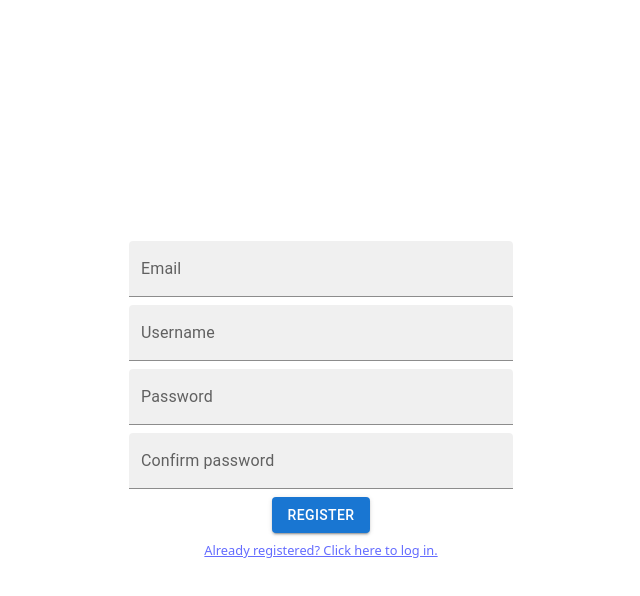
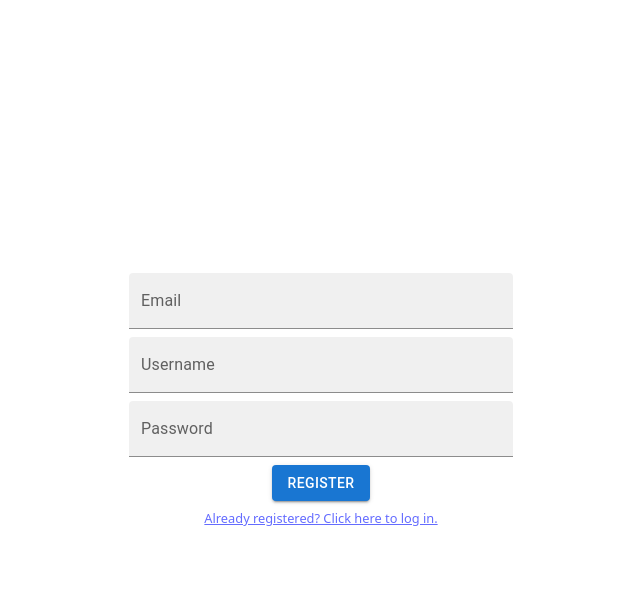
Before and after one commit to LauraSalakari/dungeon-diary-frontend, a React app: page / in a window 1280 px wide. Both pictures are taken after a click on the link "Not yet registered? Click here to create an account.". Shown: the top 596 px of the page, without its empty margins (319-959 px from the left). Built offline with nearby package versions, Linux system fonts and the light colour scheme; the HTML template or start-up script is replaced by a standard one.

Commit message:
enter works in login and registration, reg redirects to login page on success

```diff
--- a/src/auth/Login.tsx
+++ b/src/auth/Login.tsx
@@ -4,13 +4,23 @@ import {LoginForm} from "./LoginForm.tsx"
 import {RegistrationForm} from "./RegistrationForm.tsx"
 
 export const Login: React.FC = () => {
-    const [loginState, setLoginState] = useState(true)
+    const [loginState, setLoginState] = useState(true) // true = logging in, false = registering
 
 
-    return <div className="login" style={{minHeight: "100dvh", display: "flex", justifyContent: "center", alignItems: "center", flexDirection: "column"}}>
+    return <div className="login" style={{
+        minHeight: "100dvh",
+        display: "flex",
+        justifyContent: "center",
+        alignItems: "center",
+        flexDirection: "column",
+    }}>
         <div style={{display: "inline-flex", flexDirection: "column", justifyContent: "center"}}>
-            {loginState ? <LoginForm/> : <RegistrationForm/>}
-            <a onClick={() => setLoginState(prev => !prev)} style={{fontSize: "0.8em", textAlign: "center", marginTop: 8}}>{loginState ? "Not yet registered? Click here to create an account." : "Already registered? Click here to log in."}</a>
+            {loginState ? <LoginForm/> : <RegistrationForm returnToLogin={() => {setLoginState(true)}}/>}
+            <a onClick={() => setLoginState(prev => !prev)} style={{
+                fontSize: "0.8em",
+                textAlign: "center",
+                marginTop: 8,
+            }}>{loginState ? "Not yet registered? Click here to create an account." : "Already registered? Click here to log in."}</a>
         </div>
     </div>
 }
--- a/src/auth/LoginForm.tsx
+++ b/src/auth/LoginForm.tsx
@@ -6,12 +6,12 @@ import {useNavigate} from "react-router"
 import api from "./api.ts"
 
 export const LoginForm = () => {
-    const [email, setEmail] = useState('')
-    const [password, setPassword] = useState('')
+    const [email, setEmail] = useState("")
+    const [password, setPassword] = useState("")
 
     const navigate = useNavigate()
 
-    const login = (e: MouseEvent) => {
+    const login = (e: SubmitEvent) => {
         e.preventDefault()
 
         api.post("/login", {
@@ -19,15 +19,19 @@ export const LoginForm = () => {
             password: password,
         }).then(res => {
             setToken(res.data.access_token)
-            navigate("/home", { replace: true })
+            setEmail("")
+            setPassword("")
+            navigate("/home", {replace: true})
         }).catch(err => console.log(err))
     }
 
-    return <div style={{ display: "flex", flexDirection: "column", gap: 8, width: "30vw", minWidth: 250 }}>
-        <TextField variant="filled" label="Email" value={email} onChange={(e) => setEmail(e.target.value)} />
-        <TextField variant="filled" label="Password" value={password} onChange={(e) => setPassword(e.target.value)} type='password' />
+    return <form onSubmit={e => login(e as unknown as SubmitEvent)}
+                 style={{display: "flex", flexDirection: "column", gap: 8, width: "30vw", minWidth: 250}}>
+        <TextField variant="filled" label="Email" value={email} onChange={(e) => setEmail(e.target.value)}/>
+        <TextField variant="filled" label="Password" value={password} onChange={(e) => setPassword(e.target.value)}
+                   type="password"/>
         <div style={{"display": "flex", justifyContent: "center"}}>
-            <Button variant="contained" onClick={e => login(e as unknown as MouseEvent)}>Log In</Button>
+            <Button variant="contained" type={"submit"}>Log In</Button>
         </div>
-    </div>
+    </form>
 }
--- a/src/auth/RegistrationForm.tsx
+++ b/src/auth/RegistrationForm.tsx
@@ -1,35 +1,44 @@
+import * as React from "react"
 import {useState} from "react"
 import Button from "@mui/material/Button"
 import TextField from "@mui/material/TextField"
-import {useNavigate} from "react-router"
 import api from "./api.ts"
+import {FormControl} from "@mui/material"
 
-export const RegistrationForm = () => {
-    const [email, setEmail] = useState('')
-    const [password, setPassword] = useState('')
-    const [confirmPassword, setConfirmPassword] = useState('')
-    const [username, setUsername] = useState('')
+interface Props {
+    returnToLogin: () => void
+}
 
-    const navigate = useNavigate()
+export const RegistrationForm: React.FC<Props> = (props) => {
+    const [email, setEmail] = useState("")
+    const [password, setPassword] = useState("")
+    const [username, setUsername] = useState("")
 
-    const register = (e: MouseEvent) => {
+    const register = (e: SubmitEvent) => {
         e.preventDefault()
 
         api.post("/register", {
-            email: email, password: password, username: username
-        }).then((res) => {
-            console.log(res)
-            navigate("/")
+            email: email, password: password, username: username,
+        }).then(() => {
+            setEmail("")
+            setUsername("")
+            setPassword("")
+            props.returnToLogin()
         }).catch(err => console.log(err))
     }
 
-    return <div style={{display: "flex", flexDirection: "column", gap: 8, width: "30vw", minWidth: 250}}>
-        <TextField variant="filled" label="Email" value={email} aria-label={"Email"} onChange={(e) => setEmail(e.target.value)} />
-        <TextField variant="filled" label="Username" value={username} onChange={(e) => setUsername(e.target.value)} />
-        <TextField variant="filled" label="Password" value={password} onChange={(e) => setPassword(e.target.value)} type='password' />
-        <TextField variant="filled" label="Confirm password" value={confirmPassword} onChange={(e) => setConfirmPassword(e.target.value)}  type='password'/>
+    return <form onSubmit={e => register(e as unknown as SubmitEvent)}
+                 style={{display: "flex", flexDirection: "column", gap: 8, width: "30vw", minWidth: 250}}>
+        <FormControl style={{gap: 8}}>
+            <TextField variant="filled" label="Email" value={email} aria-label={"Email"}
+                       onChange={(e) => setEmail(e.target.value)}/>
+            <TextField variant="filled" label="Username" value={username}
+                       onChange={(e) => setUsername(e.target.value)}/>
+            <TextField variant="filled" label="Password" value={password} onChange={(e) => setPassword(e.target.value)}
+                       type="password"/>
+        </FormControl>
         <div style={{"display": "flex", justifyContent: "center"}}>
-            <Button variant="contained" onClick={e => register(e as unknown as MouseEvent)}>Register</Button>
+            <Button type={"submit"} variant="contained">Register</Button>
         </div>
-    </div>
+    </form>
 }
--- a/src/notes/SummaryContainer.tsx
+++ b/src/notes/SummaryContainer.tsx
@@ -33,7 +33,6 @@ export const SummaryContainer: React.FC<SummaryContainerProps> = (props) => {
         api.get("/api/session-summaries", {
             params: {campaign_id: campaign?.campaign?.id, session_date: dayjs(session).format("YYYY-MM-DD")},
         }).then(res => {
-            console.log(res)
             setSummaries(res.data)
         }).catch(err => {
             console.log(err)
@@ -55,7 +54,6 @@ export const SummaryContainer: React.FC<SummaryContainerProps> = (props) => {
             session_date: dayjs(session).format("YYYY-MM-DD"),
             contains_public: containPublic,
         }).then(res => {
-            console.log(res)
             setSummaries(prev => [...prev, {
                 content: res.data.summary_content,
                 contains_public: res.data.contains_public,
```
